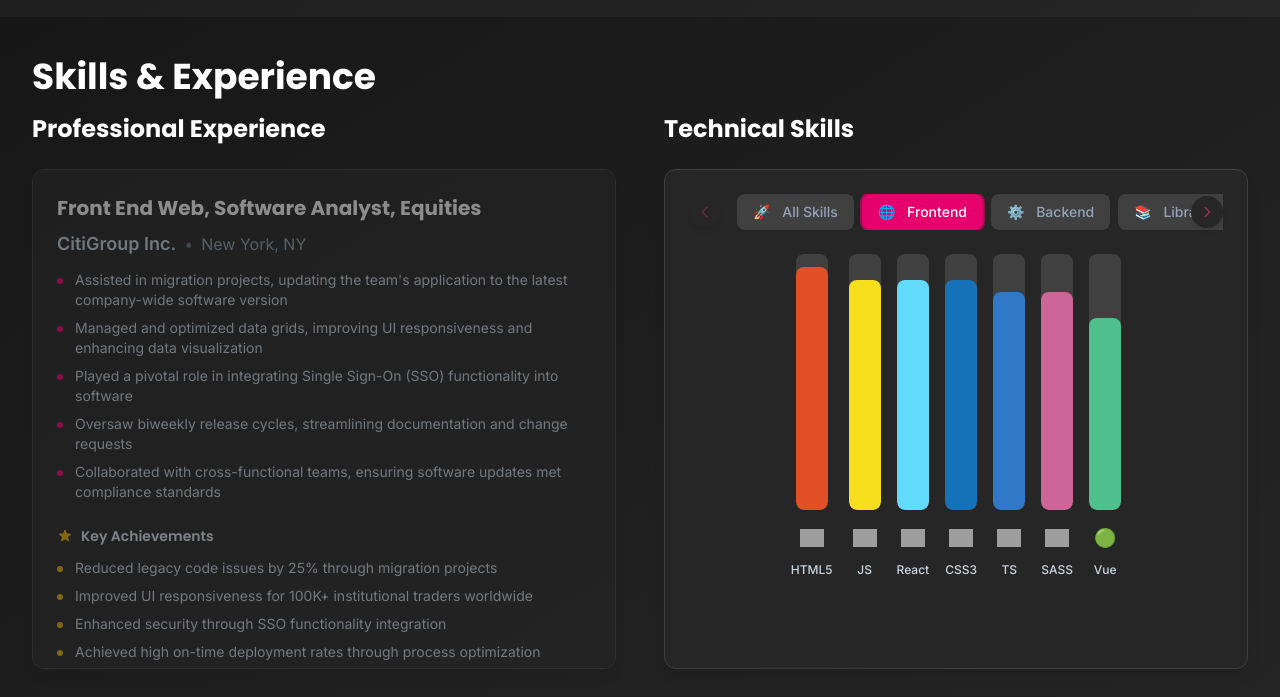
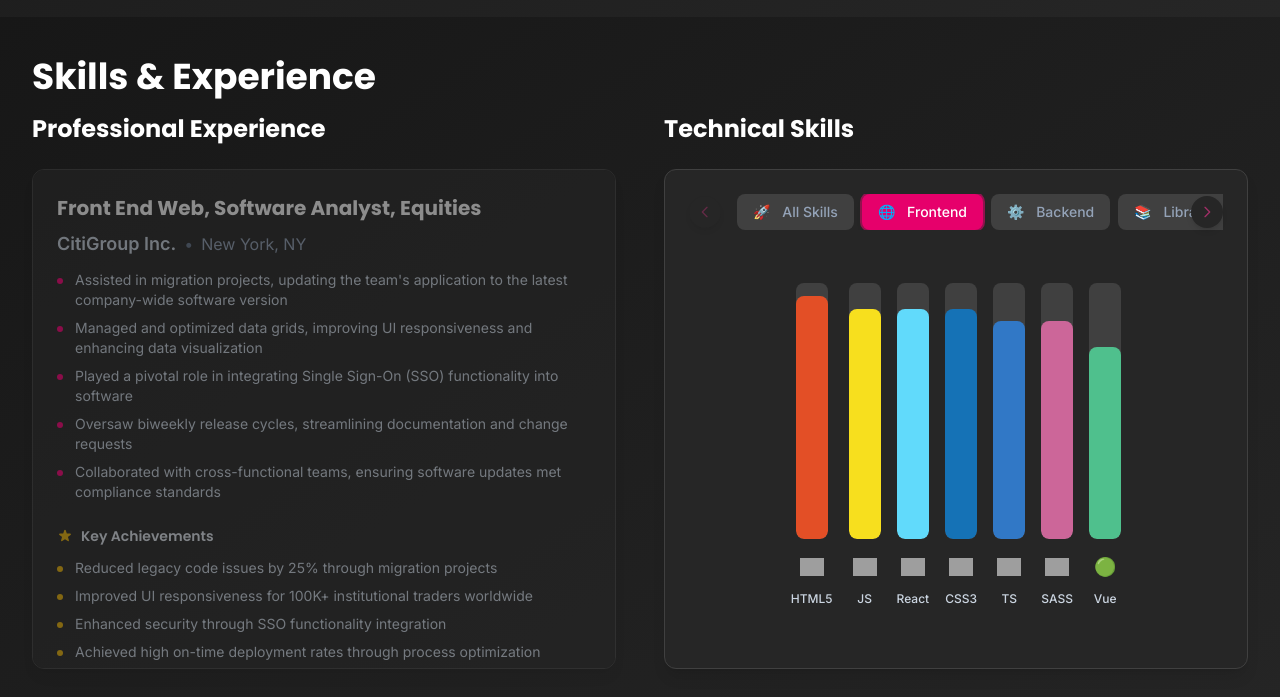
Before and after one commit to Pixelynx/tkportfolio_v2, a Nuxt app: page /#home in a window 1280 px wide. Shown: the part 783-1480 px from the top of the page. Built offline with nearby package versions, Linux system fonts and the light colour scheme; grey boxes are pictures that could not be loaded.

Commit message:
adjust skill card content positioning

```diff
--- a/components/sections/SkillXPSection.vue
+++ b/components/sections/SkillXPSection.vue
@@ -2,7 +2,7 @@
   <section
     id="skills"
     data-section="skills"
-    class="min-h-screen bg-gradient-to-br from-background-50 to-background-100 dark:from-background-900 dark:to-background-800 py-0"
+    class="min-h-screen bg-gradient-to-br from-background-50 to-background-100 dark:from-background-900 dark:to-background-800 pt-0 pb-2"
   >
     <div class="container mx-auto px-4 sm:px-6 lg:px-8 pt-10">
       <!-- Section Header -->
--- a/components/ui/SkillCard.vue
+++ b/components/ui/SkillCard.vue
@@ -3,7 +3,7 @@
     <!-- Card Header with Filter Tabs -->
     <div class="card-header mb-6">
       <!-- Internal Filter Tabs with Horizontal Overflow -->
-      <div class="filter-tabs-container relative">
+      <div class="flex filter-tabs-container relative">
         <!-- Left Arrow -->
         <button
           v-if="showArrows"
@@ -52,7 +52,7 @@
     </div>
 
     <!-- Vertical Bar Graph Grid-->
-    <div class="skills-grid flex justify-center flex-1">
+    <div class="skills-grid flex justify-center items-center flex-1">
       <TransitionGroup name="skill-fade" tag="div" class="flex justify-center items-end gap-4 overflow-x-auto scrollbar-hide pb-2 w-full h-full">
         <div
           v-for="skill in displayedSkills"
```
